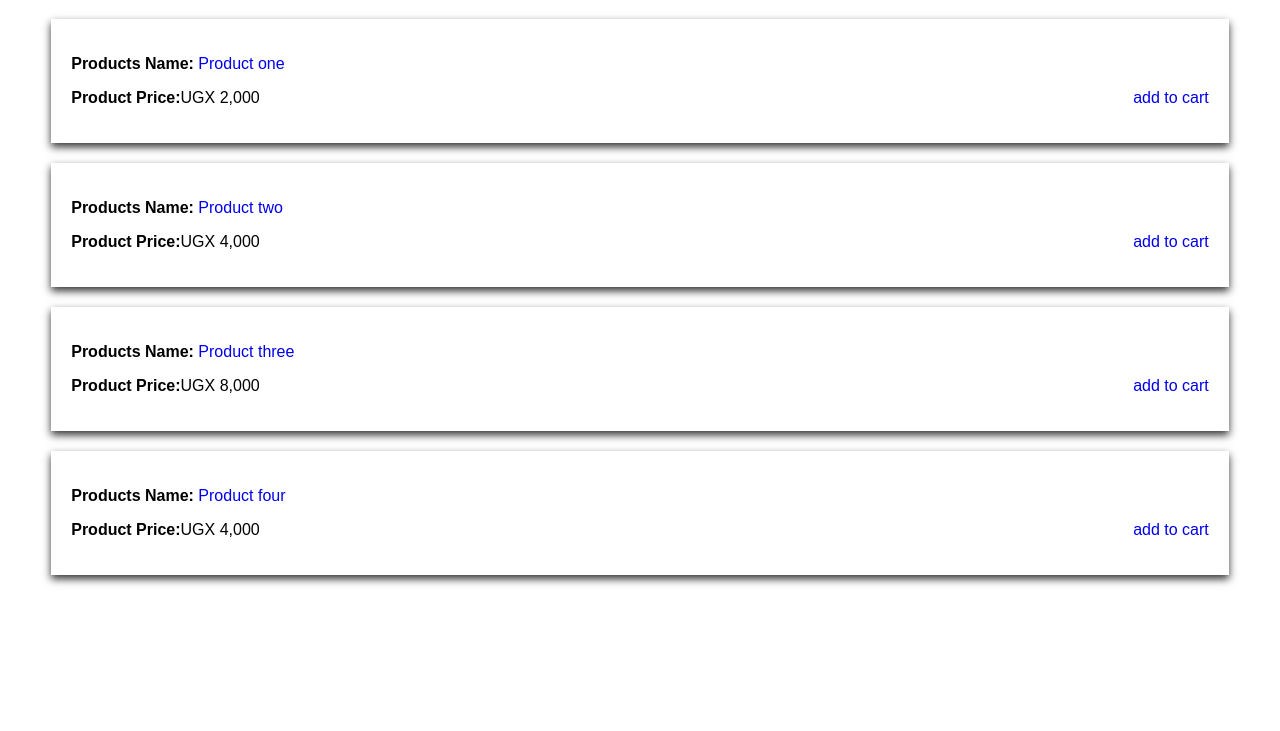
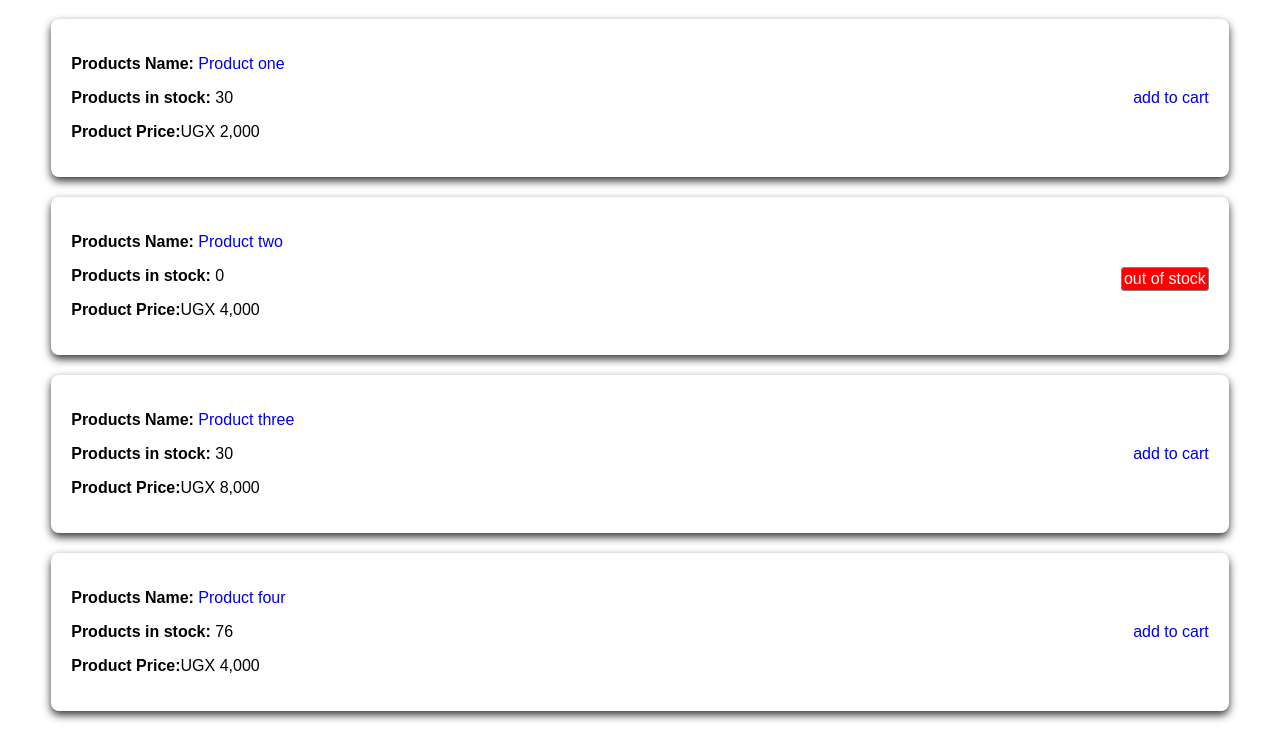
Before and after one commit to probuse/storeManager, a plain HTML site: page html/store_attendant_products.html in a window 1280 px wide. Shown: the part 130-861 px from the top of the page. Before the commit the page ends 800 px from the top, so only its background shows below. Drawn offline with Linux system fonts and the light colour scheme.

Commit message:
[finishes #161140562] show products in stock on list card that shows a product

```diff
--- a/css/styles.css
+++ b/css/styles.css
@@ -79,11 +79,13 @@ a:hover {
     margin: auto;
     padding: 20px;
     margin-bottom: 20px;
+    border-radius: 8px;
 }
 
 .small-card {
     width: 40%;
     background-color: #fff;
+    border-radius: 8px;
 
 }
 
@@ -156,3 +158,11 @@ button {
     margin-left: auto;
     width: 20%;
 }
+
+.out-of-stock {
+    background-color: red;
+    padding: 2px;
+    border: 1px solid gray;
+    color: #fff;
+    border-radius: 3px;
+}
--- a/html/store_attendant_products.html
+++ b/html/store_attendant_products.html
@@ -32,6 +32,9 @@
             </p>
             <a class="align-right" href="#">add to cart</a>
             <p>
+                <strong>Products in stock: </strong> 30
+            </p>
+            <p>
                 <strong>Product Price:</strong>UGX 2,000
             </p>
 
@@ -40,7 +43,11 @@
             <p>
                 <strong>Products Name:</strong> <a href="./store_attendant_product_details.html"> Product two</a>
             </p>
-            <a class="align-right" href="#">add to cart</a>
+            </p>
+            <span class="align-right out-of-stock">out of stock</span>
+            <p>
+                <strong>Products in stock: </strong> 0
+            </p>
             <p>
                 <strong>Product Price:</strong>UGX 4,000
             </p>
@@ -52,6 +59,9 @@
             </p>
             <a class="align-right" href="#">add to cart</a>
             <p>
+                <strong>Products in stock: </strong> 30
+            </p>
+            <p>
                 <strong>Product Price:</strong>UGX 8,000
             </p>
 
@@ -61,6 +71,9 @@
                 <strong>Products Name:</strong> <a href="./store_attendant_product_details.html"> Product four</a>
             </p>
             <a class="align-right" href="#">add to cart</a>
+            <p>
+                <strong>Products in stock: </strong> 76
+            </p>
             <p>
                 <strong>Product Price:</strong>UGX 4,000
             </p>
```
Also changed, not shown: html/products.html (+13 -1 lines).
